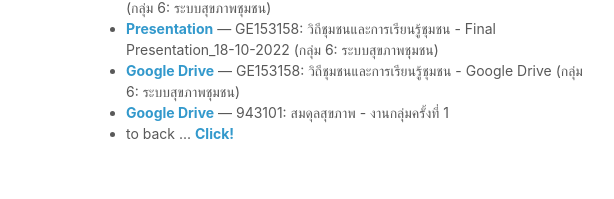
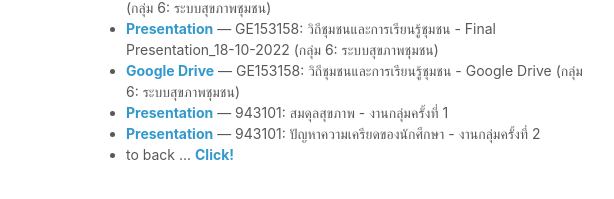
Before and after one commit to Kawin101/kawin101.github.io, a plain HTML site: page work.html in a window 1280 px wide. Shown: the part 267-466 px from the top of the page, 484-1098 px from the left. Drawn offline with Linux system fonts and the light colour scheme; files whose address does not match are found by name.

```diff
--- a/work.html
+++ b/work.html
@@ -49,8 +49,11 @@
             <li><a href="https://drive.google.com/drive/folders/1SXJyRoOyWGk4xQYc2705xpBafg6xBFHg?usp=sharing">Google Drive</a>
               &mdash; GE153158: วิถีชุมชนและการเรียนรู้ชุมชน - Google Drive (กลุ่ม 6: ระบบสุขภาพชุมชน)
             </li>
-            <li><a href="https://www.canva.com/design/DAFXDiX1hFw/wmlgVFN9m8oxmKlJ1gyabw/view?utm_content=DAFXDiX1hFw&utm_campaign=designshare&utm_medium=link&utm_source=publishsharelink#1">Google Drive</a>
+            <li><a href="https://www.canva.com/design/DAFXDiX1hFw/wmlgVFN9m8oxmKlJ1gyabw/view?utm_content=DAFXDiX1hFw&utm_campaign=designshare&utm_medium=link&utm_source=publishsharelink#1">Presentation</a>
               &mdash; 943101: สมดุลสุขภาพ - งานกลุ่มครั้งที่ 1
+            </li>
+            <li><a href="https://www.canva.com/design/DAFZr4XpajY/LwyYO-vKJN6IJ2F1jqNldw/view?utm_content=DAFZr4XpajY&utm_campaign=designshare&utm_medium=link&utm_source=publishsharelink#1">Presentation</a>
+              &mdash; 943101: ปัญหาความเครียดของนักศึกษา - งานกลุ่มครั้งที่ 2
             </li>
             <li>
               to back ... <a href="index.html">Click!</a>
```
